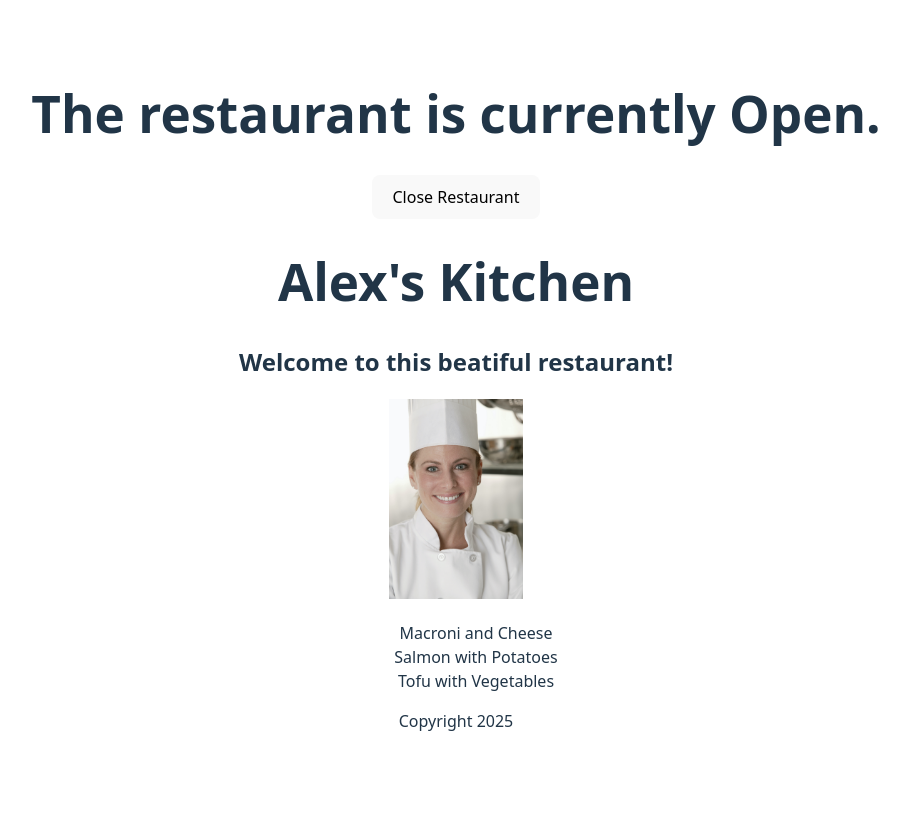
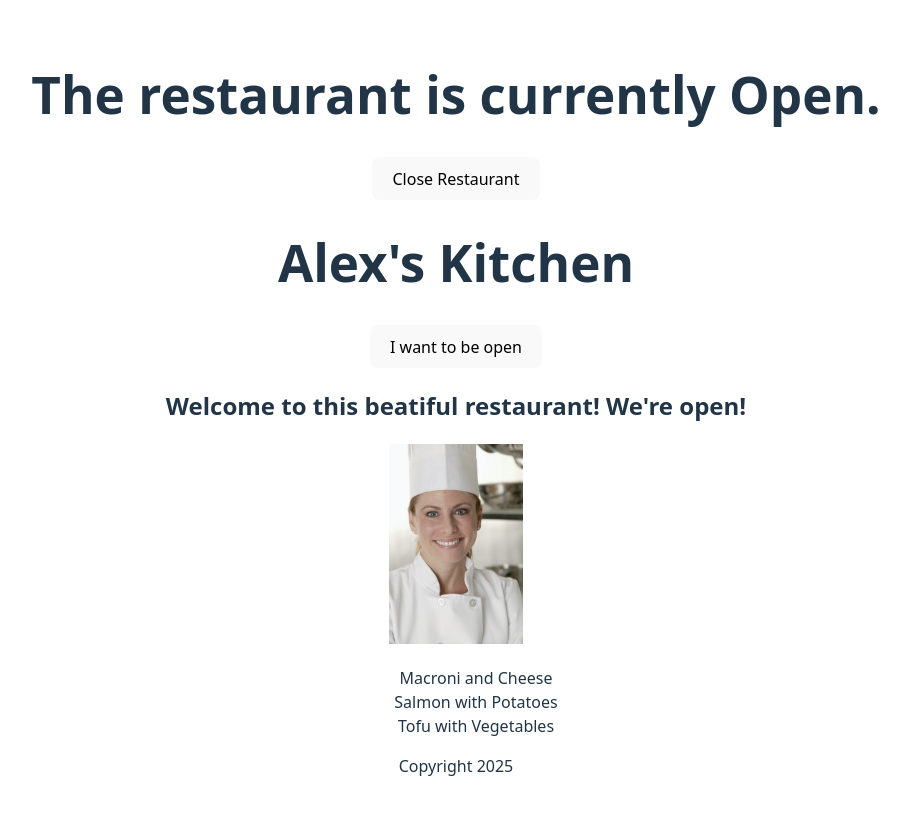
Before and after one commit to RavishankarDuMCA10/React-Essential, a React (Vite) app in the folder react-project/: page / in a window 1280 px wide. Shown: the top 814 px of the page, without its empty margins (184-1093 px from the left). Built offline with nearby package versions, Linux system fonts and the light colour scheme.

Commit message:
Handling state with nested components.

```diff
--- a/react-project/src/App.jsx
+++ b/react-project/src/App.jsx
@@ -30,11 +30,14 @@ const dishObjects = items.map((dish, i) => ({
   title: dish
 }));
 
-function Main({dishes}) {
+function Main({dishes, openStatus, onStatus}) {
   return (
     <>
       <div>
-        <h2>Welcome to this beatiful restaurant!</h2>
+        <button onClick={() => onStatus(true)}>
+          I want to be open
+        </button>
+        <h2>Welcome to this beatiful restaurant! {openStatus ? "We're open!" : "We're closed."}</h2>
       </div>
       <main>
         <img src={chef} height={200} alt="A photo of a smiling chef owner" />
@@ -55,7 +58,7 @@ function App() {
       <h1>The restaurant is currently {status ? "Open" : "Closed"}.</h1>
       <button onClick={() => setStatus(!status)}>{status ? "Close" : "Open"} Restaurant</button>
       <Header name="Alex" />
-      <Main dishes={dishObjects}/>
+      <Main dishes={dishObjects} openStatus={status} onStatus={setStatus}/>
       <Footer year={new Date().getFullYear()}/>
     </div>
   )
```
